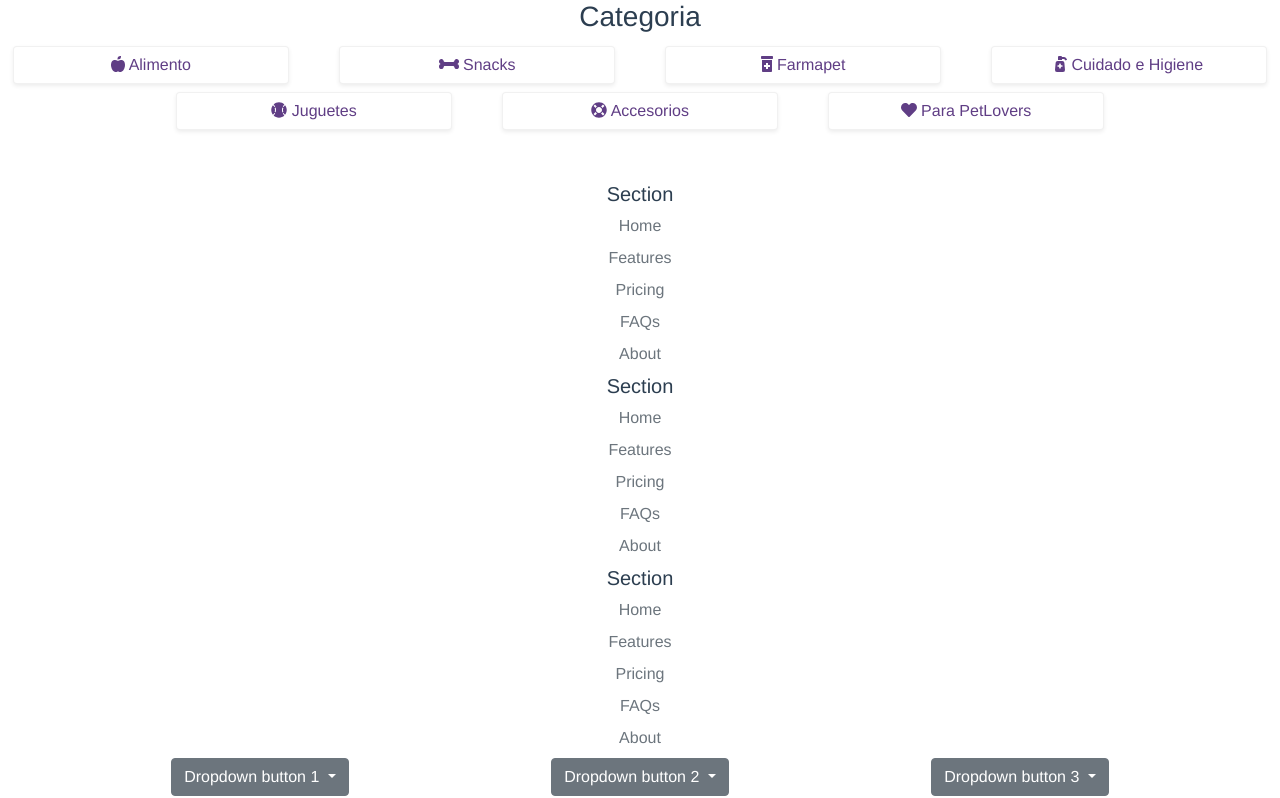
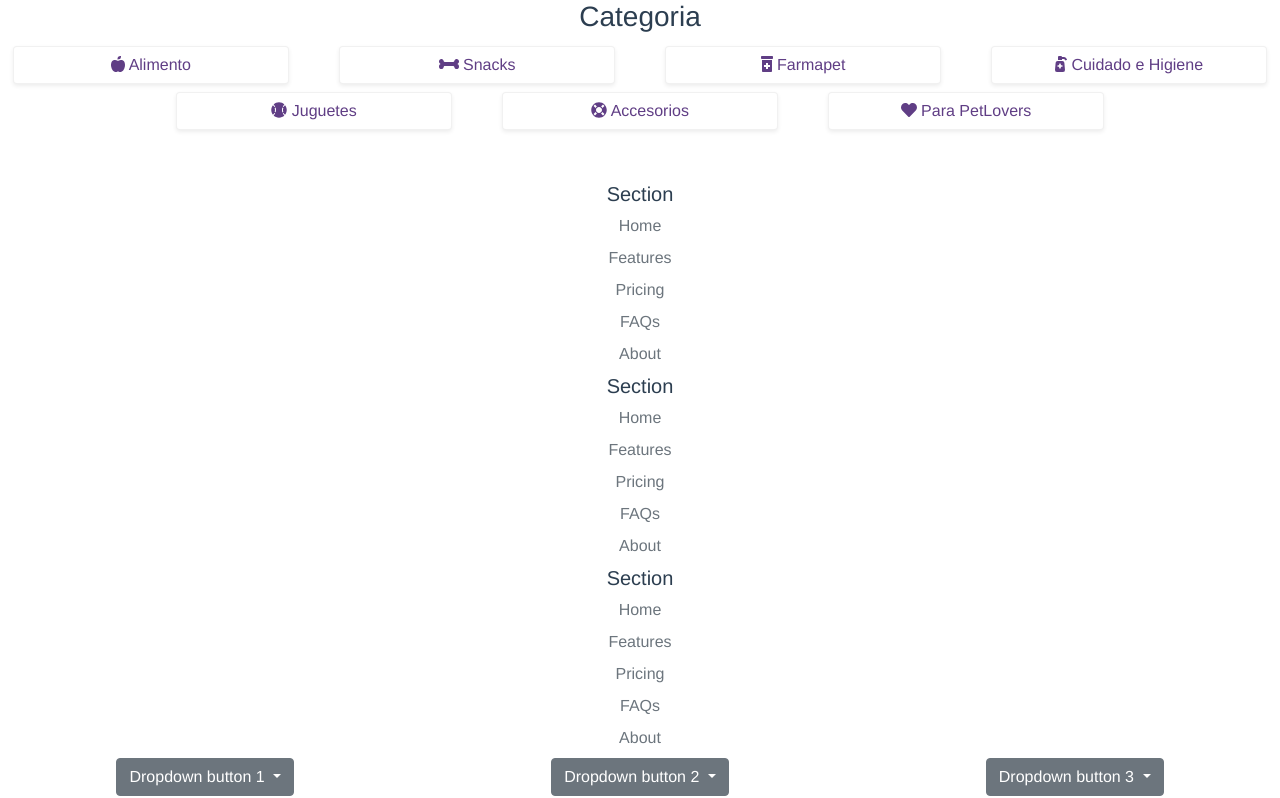
Before and after one commit to forbelieveme/laika-test-view, a Vue app: page / in a window 1280 px wide. Shown: the part 1140-1938 px from the top of the page. Built offline with nearby package versions, Linux system fonts and the light colour scheme.

Commit message:
Corrige padding inferior del footer

```diff
--- a/src/components/Footer.vue
+++ b/src/components/Footer.vue
@@ -1,6 +1,5 @@
 <template>
-  <div class="container">
-    <footer class="py-5">
+    <footer class="pt-5">
       <div class="row">
         <!-- *********************** -->
         <!-- Hidden in small screens -->
@@ -158,12 +157,10 @@
       <!-- *********************** -->
 
       <Partners :partners="partners"/>
-
       <!-- *********************** -->
       <!-- Partners logos -->
       <!-- *********************** -->
     </footer>
-  </div>
 </template>
 
 <script>
@@ -181,7 +178,5 @@ export default {
 </script>
 
 <style scoped>
-#footer-convenios img {
-  width: 90px;
-}
+
 </style>
```
